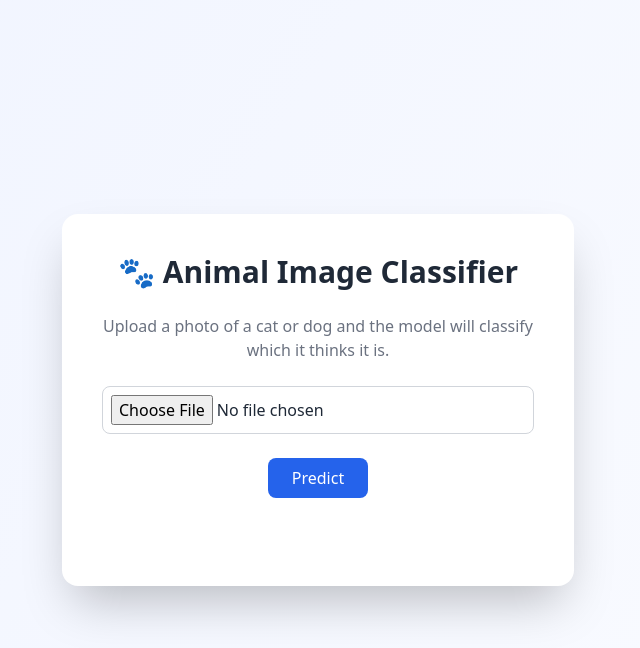
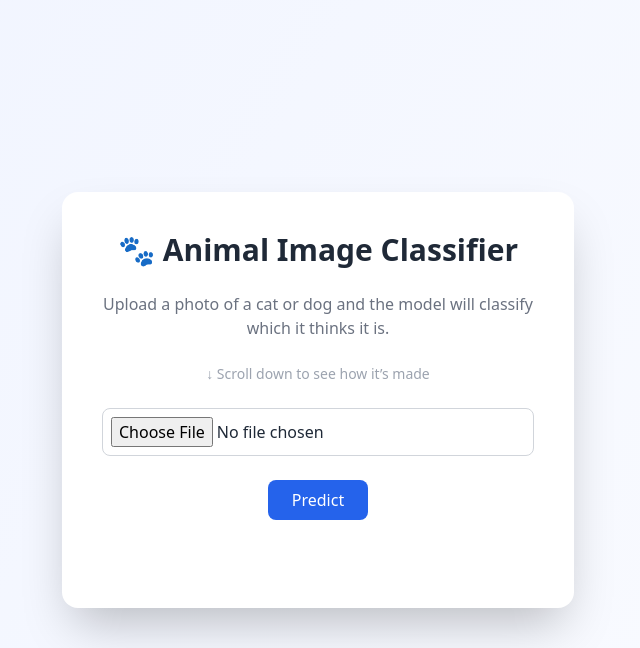
Before and after one commit to Moodie0079/animal-classifier, a Flask app: page / in a window 1280 px wide. Shown: the top 648 px of the page, without its empty margins (322-962 px from the left). Run offline with Flask 3, Linux system fonts and the light colour scheme; some libraries are stand-ins or nearby versions.

Commit message:
Added how its made section below

```diff
--- a/templates/index.html
+++ b/templates/index.html
@@ -18,6 +18,8 @@
     <div class="bg-white shadow-2xl rounded-2xl p-10 max-w-lg w-full text-center space-y-6">
       <h1 class="text-3xl font-bold">🐾 Animal Image Classifier</h1>
       <p class="text-gray-500">Upload a photo of a cat or dog and the model will classify which it thinks it is.</p>
+      <p class="text-gray-400 text-sm">↓ Scroll down to see how it’s made</p>
+
 
       <input type="file" id="imageInput" accept="image/*" class="block w-full border border-gray-300 rounded-lg p-2" />
       <button id="predictBtn" class="bg-blue-600 text-white px-6 py-2 rounded-lg hover:bg-blue-700 transition">
```
